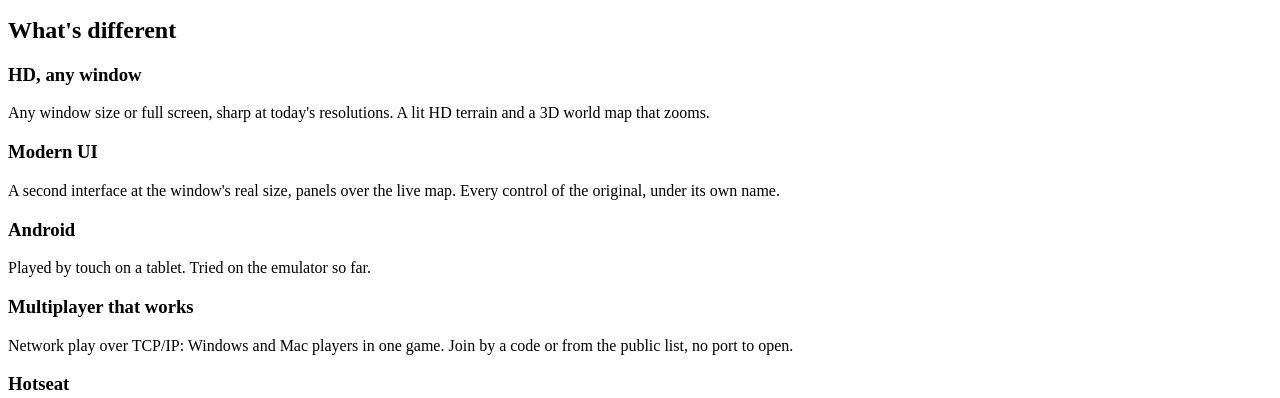
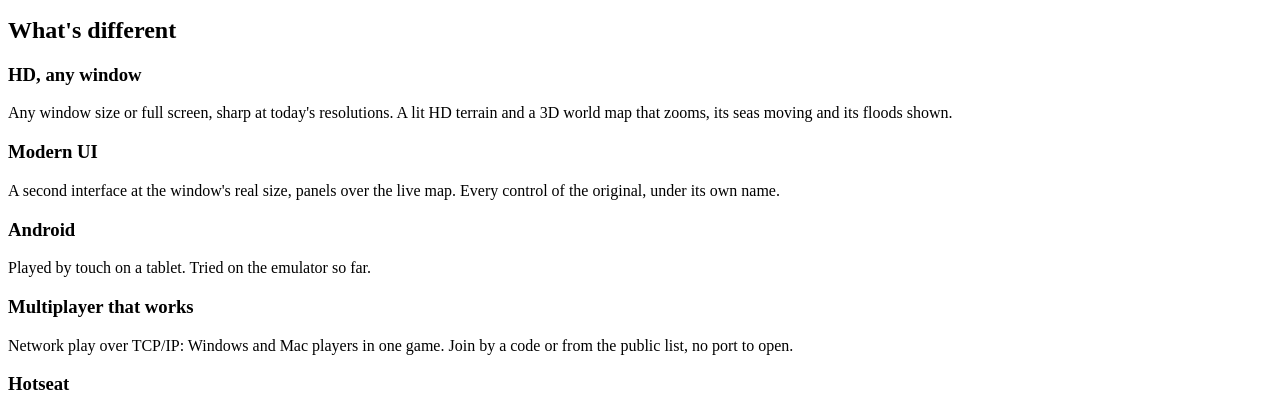
Before and after one commit to galius-iv/galius-iv.github.io, a plain HTML site: page src/index.html in a window 1280 px wide. Shown: the part 409-807 px from the top of the page. Drawn offline with Linux system fonts and the light colour scheme.

Commit message:
Landing page: the HD feature names the moving seas and floods (v0.1.1)
Co-Authored-By: Claude Opus 5.5 <noreply@anthropic.com>

```diff
--- a/src/index.html
+++ b/src/index.html
@@ -60,7 +60,7 @@
   <div class="features">
     <div class="feature">
       <h3>HD, any window</h3>
-      <p>Any window size or full screen, sharp at today's resolutions. A lit HD terrain and a 3D world map that zooms.</p>
+      <p>Any window size or full screen, sharp at today's resolutions. A lit HD terrain and a 3D world map that zooms, its seas moving and its floods shown.</p>
     </div>
     <div class="feature">
       <h3>Modern UI</h3>
```
